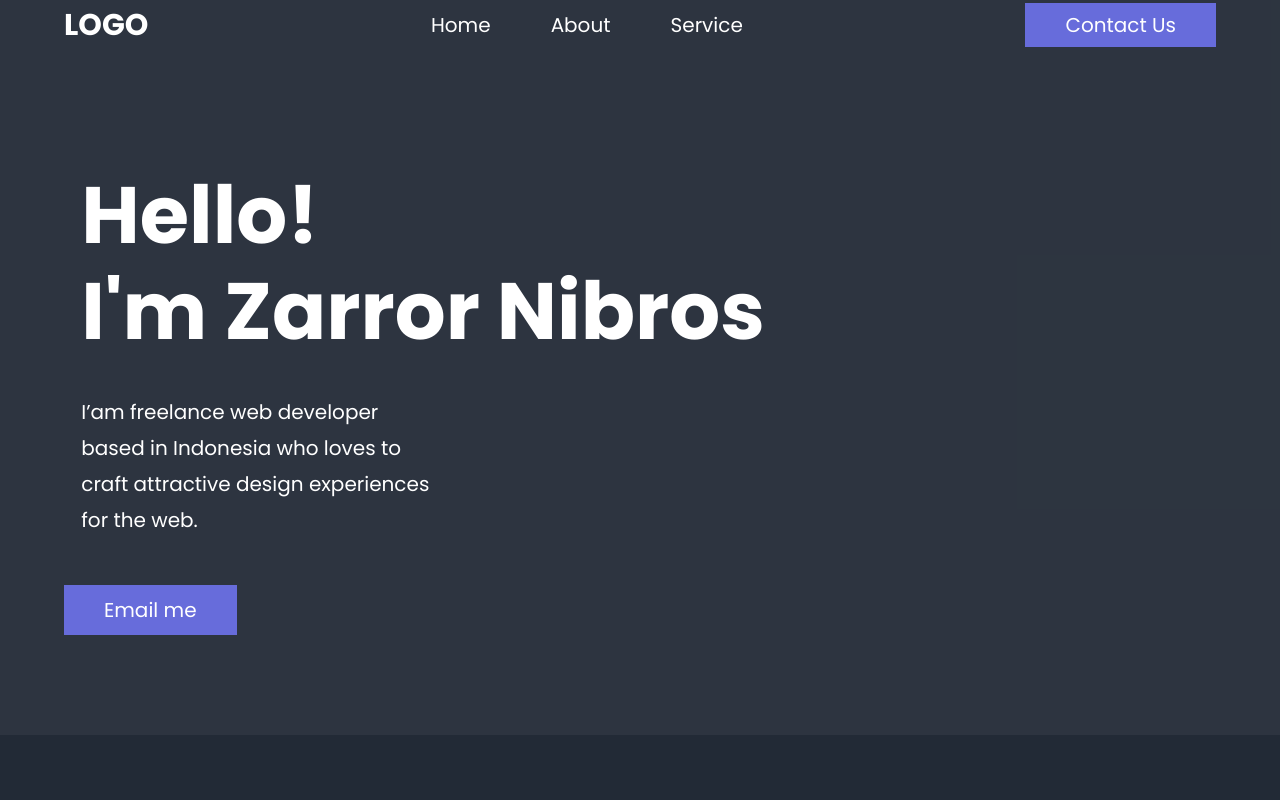
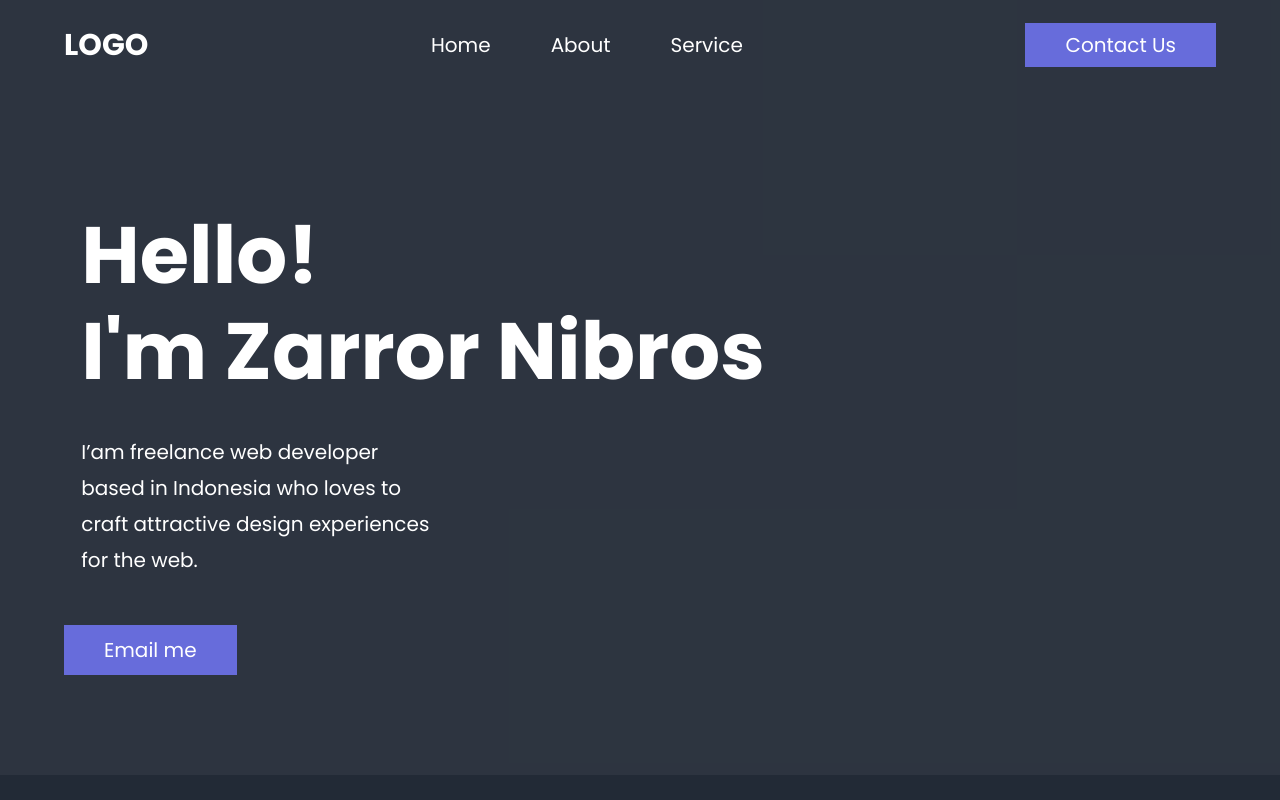
Before and after one commit to dzarrorn/PersonalPortfolio1_html-sass, a plain HTML site: page index.html in a window 1280 px wide. Shown: the top 800 px of the page. Drawn offline with Linux system fonts and the light colour scheme.

Commit message:
edit again

```diff
--- a/index.html
+++ b/index.html
@@ -16,7 +16,7 @@
   <body>
     <!-- homepage starts -->
     <div class="homepage bg-lightblue">
-      <div class="container">
+      <div class="container spacer2">
         <!-- header starts -->
         <div class="row jc-between ai-center">
           <div class="logo">
```
